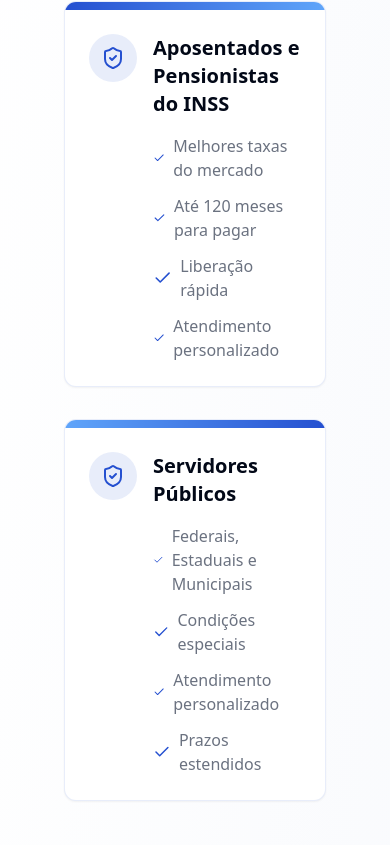
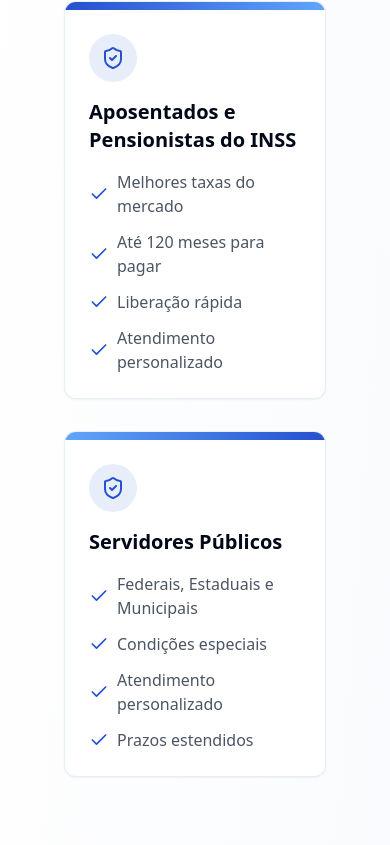
Before and after one commit to etivaldosouza/fresh-start-rebuilt-project, a React (Vite) app: page / in a window 390 px wide. Shown: the part 1139-1984 px from the top of the page. Built offline with nearby package versions, Linux system fonts and the light colour scheme.

Commit message:
Fix: Adjust service card widths and text
Adjusts the width of the service cards and their text content in the `ServicesSection` component.

```diff
--- a/src/components/home/ServicesSection.tsx
+++ b/src/components/home/ServicesSection.tsx
@@ -12,31 +12,31 @@ const ServicesSection = () => {
         </p>
       </div>
 
-      <div className="grid grid-cols-1 md:grid-cols-2 gap-8">
+      <div className="grid grid-cols-1 md:grid-cols-2 gap-8 max-w-5xl mx-auto">
         <Card className="overflow-hidden hover-card border-primary/10 h-full">
           <div className="h-2 bg-gradient-to-r from-primary to-blue-400"></div>
           <CardContent className="pt-6">
-            <div className="flex items-start gap-4">
-              <div className="bg-primary/10 p-3 rounded-full">
+            <div className="flex flex-col sm:flex-row items-start gap-4">
+              <div className="bg-primary/10 p-3 rounded-full shrink-0">
                 <ShieldCheck className="w-6 h-6 text-primary" />
               </div>
               <div>
                 <h3 className="text-xl font-semibold mb-4">Aposentados e Pensionistas do INSS</h3>
-                <ul className="space-y-3 text-gray-500">
+                <ul className="space-y-3 text-gray-600">
                   <li className="flex items-center gap-2">
-                    <Check className="w-5 h-5 text-primary" />
+                    <Check className="w-5 h-5 text-primary shrink-0" />
                     <span>Melhores taxas do mercado</span>
                   </li>
                   <li className="flex items-center gap-2">
-                    <Check className="w-5 h-5 text-primary" />
+                    <Check className="w-5 h-5 text-primary shrink-0" />
                     <span>Até 120 meses para pagar</span>
                   </li>
                   <li className="flex items-center gap-2">
-                    <Check className="w-5 h-5 text-primary" />
+                    <Check className="w-5 h-5 text-primary shrink-0" />
                     <span>Liberação rápida</span>
                   </li>
                   <li className="flex items-center gap-2">
-                    <Check className="w-5 h-5 text-primary" />
+                    <Check className="w-5 h-5 text-primary shrink-0" />
                     <span>Atendimento personalizado</span>
                   </li>
                 </ul>
@@ -48,27 +48,27 @@ const ServicesSection = () => {
         <Card className="overflow-hidden hover-card border-primary/10 h-full">
           <div className="h-2 bg-gradient-to-r from-blue-400 to-primary"></div>
           <CardContent className="pt-6">
-            <div className="flex items-start gap-4">
-              <div className="bg-primary/10 p-3 rounded-full">
+            <div className="flex flex-col sm:flex-row items-start gap-4">
+              <div className="bg-primary/10 p-3 rounded-full shrink-0">
                 <ShieldCheck className="w-6 h-6 text-primary" />
               </div>
               <div>
                 <h3 className="text-xl font-semibold mb-4">Servidores Públicos</h3>
-                <ul className="space-y-3 text-gray-500">
+                <ul className="space-y-3 text-gray-600">
                   <li className="flex items-center gap-2">
-                    <Check className="w-5 h-5 text-primary" />
+                    <Check className="w-5 h-5 text-primary shrink-0" />
                     <span>Federais, Estaduais e Municipais</span>
                   </li>
                   <li className="flex items-center gap-2">
-                    <Check className="w-5 h-5 text-primary" />
+                    <Check className="w-5 h-5 text-primary shrink-0" />
                     <span>Condições especiais</span>
                   </li>
                   <li className="flex items-center gap-2">
-                    <Check className="w-5 h-5 text-primary" />
+                    <Check className="w-5 h-5 text-primary shrink-0" />
                     <span>Atendimento personalizado</span>
                   </li>
                   <li className="flex items-center gap-2">
-                    <Check className="w-5 h-5 text-primary" />
+                    <Check className="w-5 h-5 text-primary shrink-0" />
                     <span>Prazos estendidos</span>
                   </li>
                 </ul>
```
